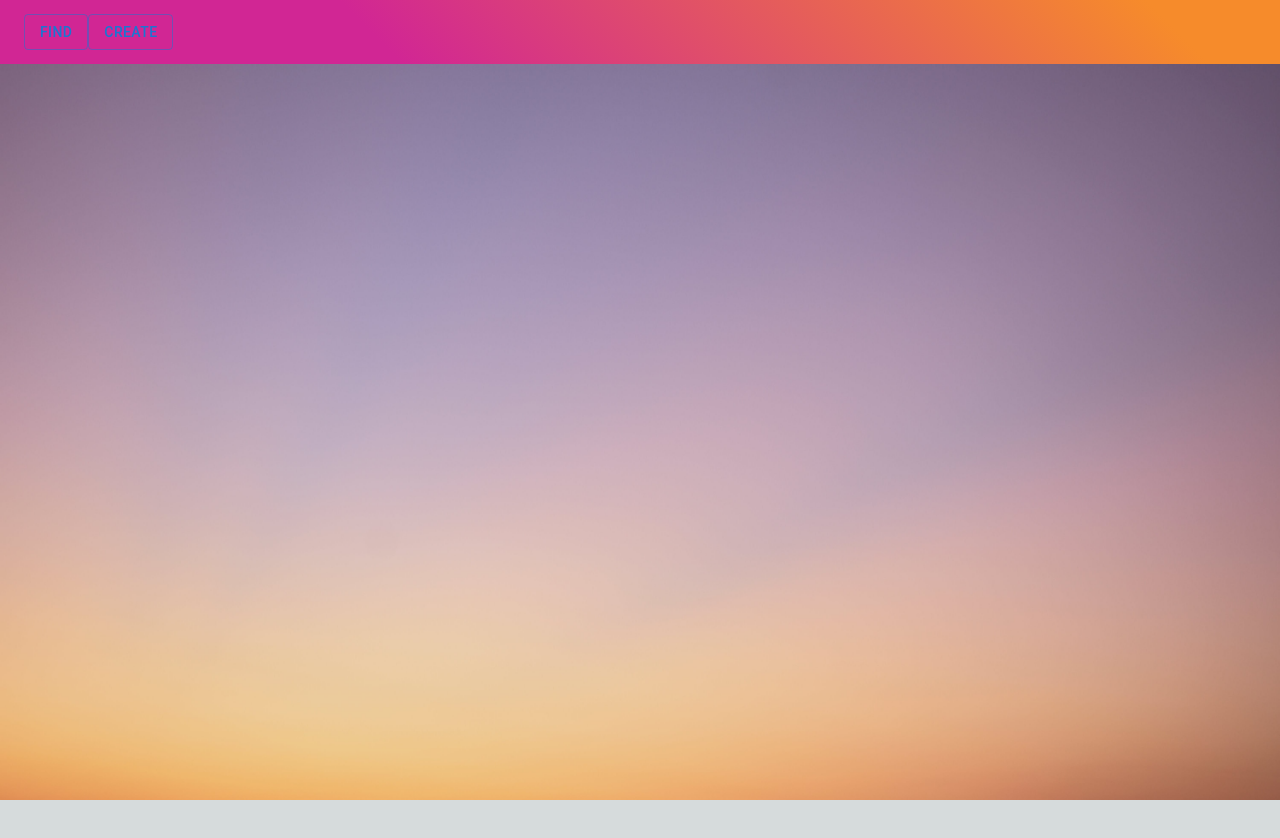
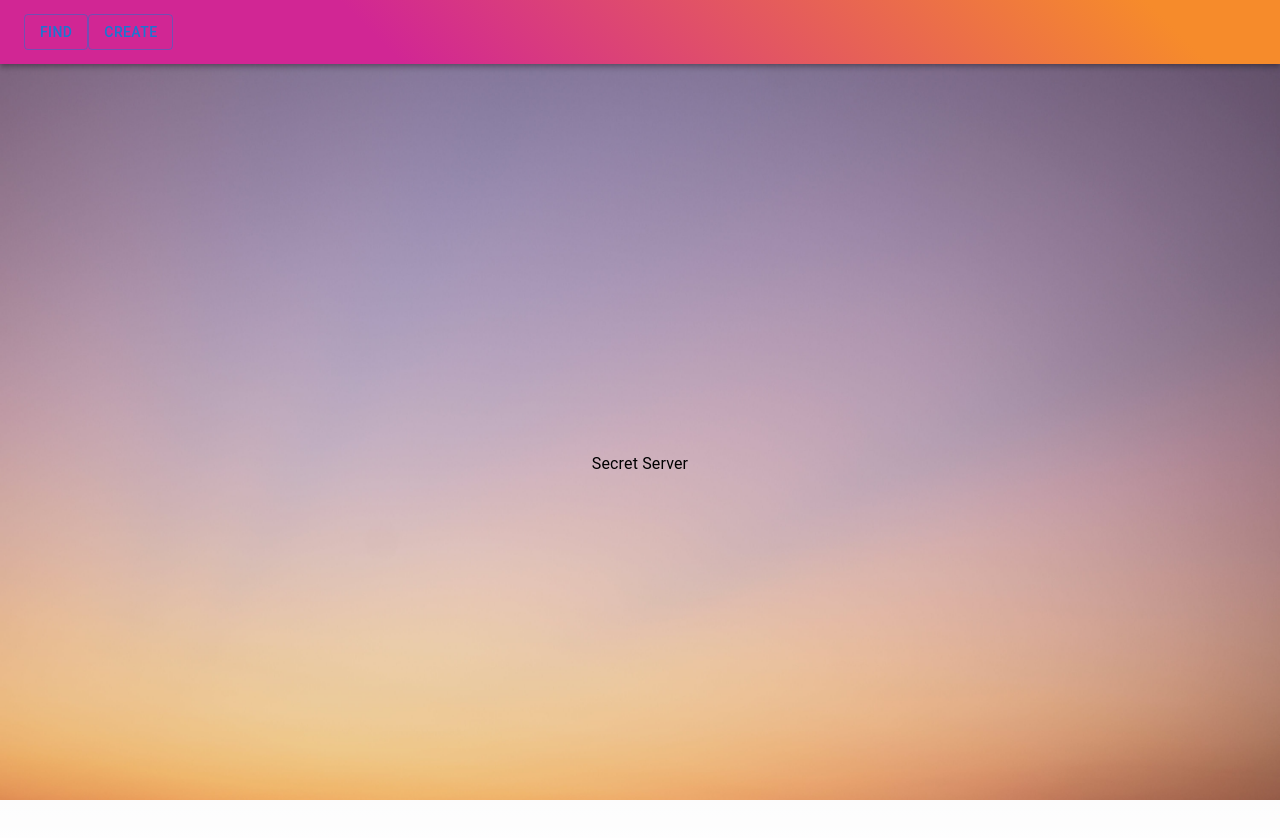
Before and after one commit to klavoraMate/secret-server, a Next.js app in the folder frontend/: page / in a window 1280 px wide. Shown: the top 838 px of the page. Before the commit the page ends 800 px from the top, so only its background shows below. Built offline with nearby package versions, Linux system fonts and the light colour scheme.

Commit message:
feat: adjusted Home page

```diff
--- a/frontend/src/app/page.tsx
+++ b/frontend/src/app/page.tsx
@@ -1,5 +1,26 @@
+'use client';
+import {Typography} from "@mui/material";
+import { makeStyles } from "@mui/styles";
+
+const useStyles = makeStyles({
+    root: {
+        display: 'flex',
+        justifyContent: 'center',
+        alignItems: 'center',
+        height: '100vh',
+    },
+    title: {
+        fontSize: '3rem',
+        fontWeight: 'bold',
+    },
+});
+
 export default function Home() {
+    const classes = useStyles();
 
-    return (<>
-    </>)
+    return (
+        <div className={classes.root}>
+            <Typography className={classes.title}>Secret Server</Typography>
+        </div>
+    );
 }
```
